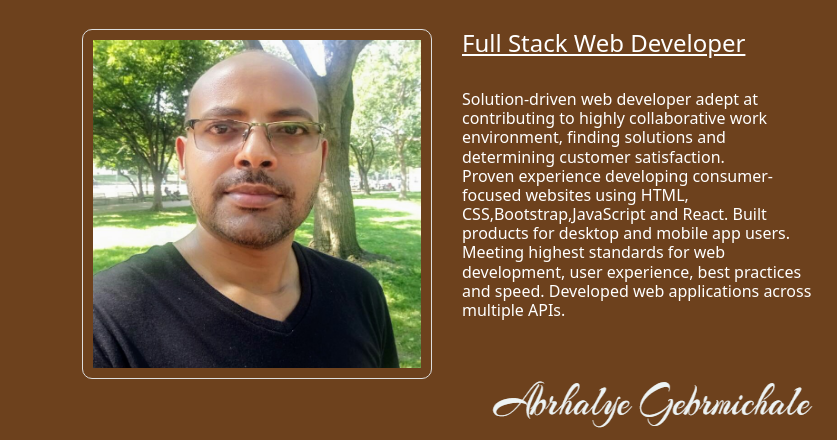
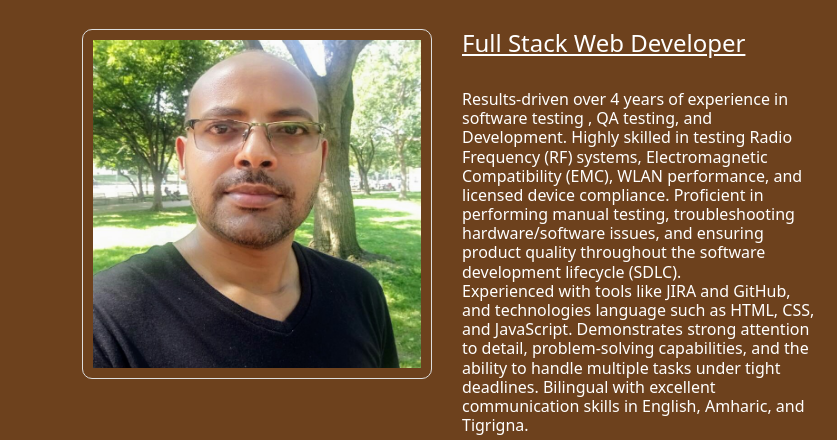
Before and after one commit to abrhalye/abrhalye, a plain HTML site: page About/About.HTML in a window 1280 px wide. Shown: the part 160-600 px from the top of the page, 0-837 px from the left. Drawn offline with nearby package versions, Linux system fonts and the light colour scheme.

Commit message:
Update About HTML

```diff
--- a/About/About.HTML
+++ b/About/About.HTML
@@ -64,15 +64,15 @@
             <div class="about2 about-text">
               <h4 class="full-stack jt">Full Stack Web Developer</h4><br>
               <h6>
-                Solution-driven web developer adept at contributing to highly
-                collaborative work environment, finding solutions and
-                determining customer satisfaction.
+                Results-driven over 4 years of experience in software testing , QA testing, and Development.
+                 Highly skilled in testing Radio Frequency (RF) systems, Electromagnetic Compatibility (EMC),
+                 WLAN performance, and licensed device compliance. Proficient in performing manual testing,
+                 troubleshooting hardware/software issues, and ensuring product quality throughout the software development lifecycle (SDLC).
+
                 <br>
-                Proven experience developing
-                consumer-focused websites using HTML, CSS,Bootstrap,JavaScript and React.
-                Built products for desktop and mobile app users. <br> Meeting highest
-                standards for web development, user experience, best practices
-                and speed. Developed web applications across multiple APIs.
+                Experienced with tools like JIRA and GitHub, and technologies language such as HTML, CSS, and JavaScript.
+                Demonstrates strong attention to detail, problem-solving capabilities, and the ability to handle multiple tasks
+                under tight deadlines. Bilingual with excellent communication skills in English, Amharic, and Tigrigna.
               </h6>
               <img src="../Pic/signature (5).png" alt="" width="380px" height="150px" />
             </div>
```
